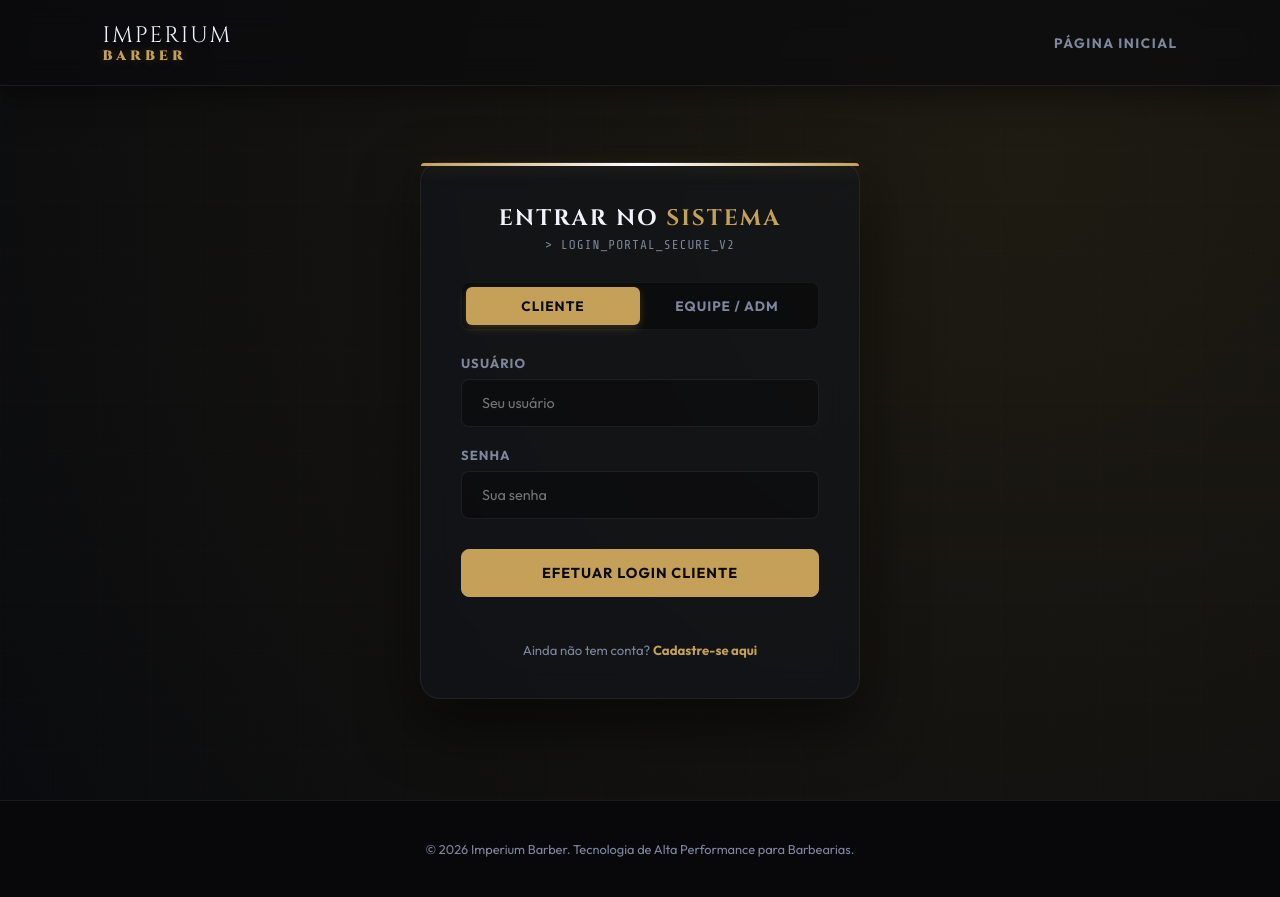
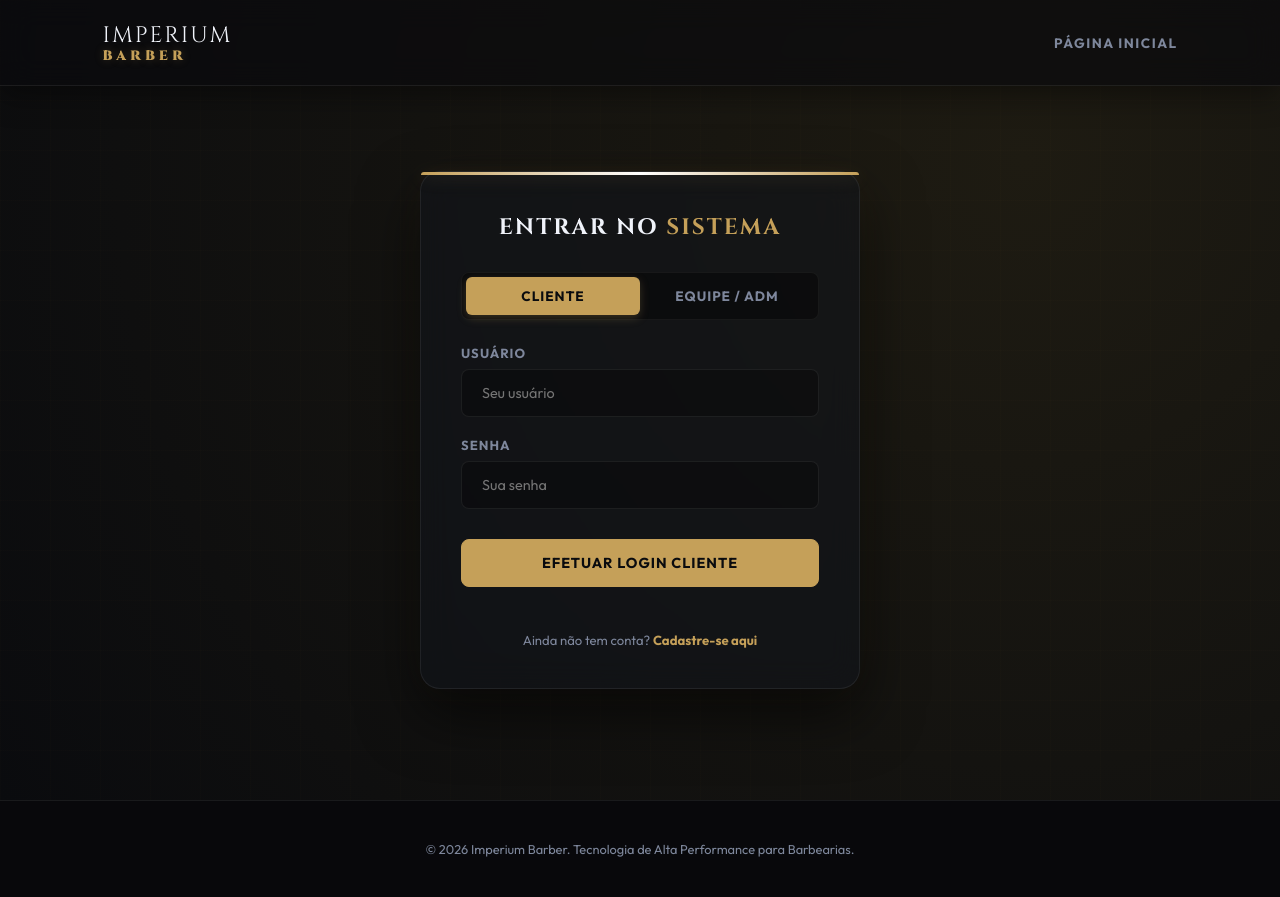
Before and after one commit to elysonedu-ui/imperium-barber-engine, a Flask app: page /login in a window 1280 px wide. Run offline with Flask 3, Linux system fonts and the light colour scheme.

Commit message:
UI: Remove auth-subtitle from login

```diff
--- a/templates/login.html
+++ b/templates/login.html
@@ -195,7 +195,6 @@
         <div class="auth-card">
             <div class="auth-header">
                 <h2 class="auth-logo">ENTRAR NO <span class="gold">SISTEMA</span></h2>
-                <p class="auth-subtitle">> LOGIN_PORTAL_SECURE_V2</p>
             </div>
 
             {% with messages = get_flashed_messages(with_categories=true) %}
```
